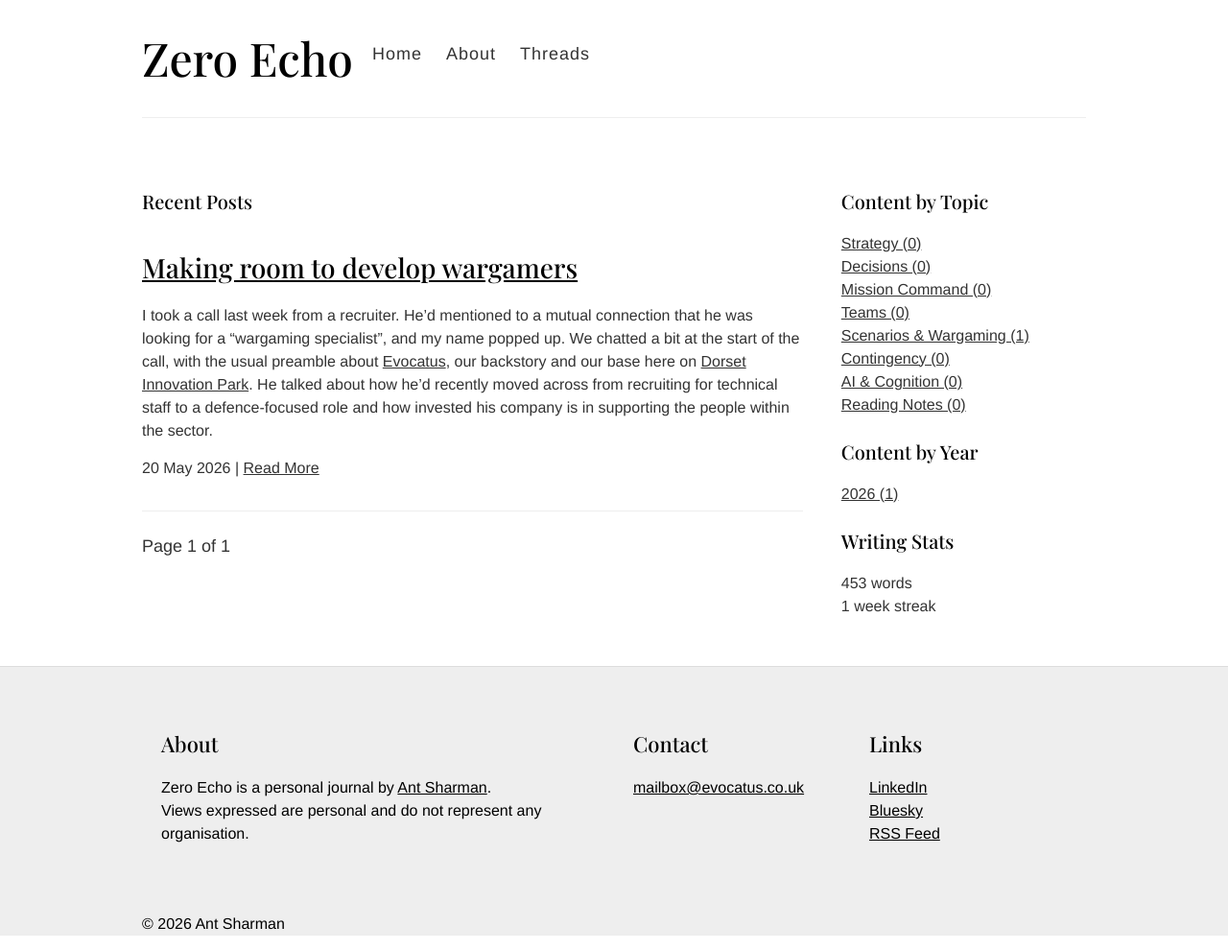
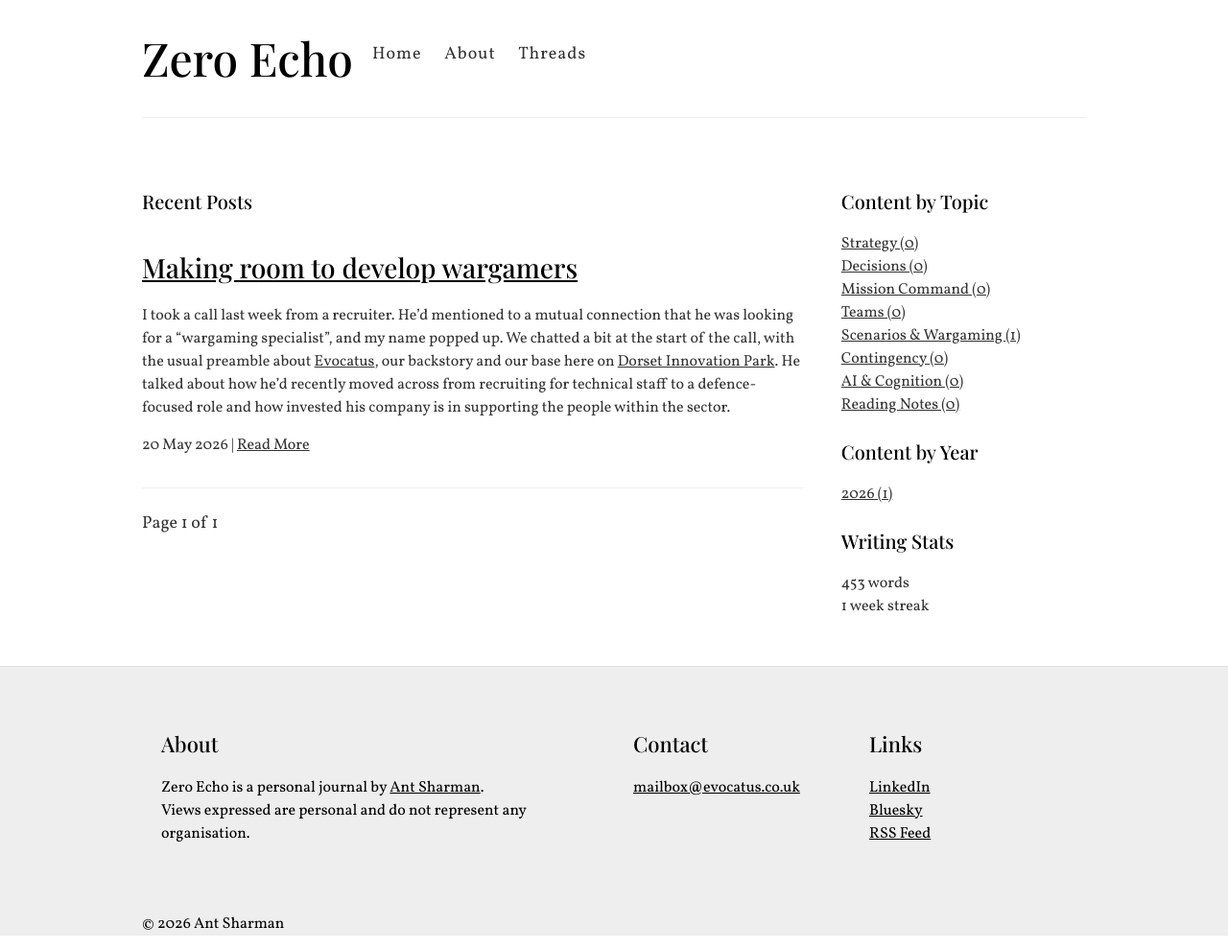
Before and after one commit to ClaudiusIngeniusEvocatus/Zero-Echo, a Jekyll site: the page built from index.html, in a window 1280 px wide. Shown: the whole page at 96% size. Built offline with Jekyll 4.4.1, drawn with Linux system fonts in a browser that asks for light colours; the list of posts is cut into pages by our own code.

Commit message:
Body typography: switch to Vollkorn humanist serif

```diff
--- a/_sass/_variables.scss
+++ b/_sass/_variables.scss
@@ -1,4 +1,4 @@
-
+@import url('https://fonts.googleapis.com/css2?family=Vollkorn:ital,wght@0,400;0,500;0,600;0,700;1,400;1,500;1,600;1,700&display=swap');
 //
 // VARIABLES
 //
@@ -15,9 +15,12 @@ $lightGray: #eee;
 $white: #fff;
 
 // Font stacks
-$playfair: "Playfair Display", serif;
-$helvetica: Helvetica, Arial, sans-serif;
-$helveticaNeue: "Helvetica Neue", Helvetica, Arial, sans-serif;
+$playfair: "Playfair Display", serif;  // headings — review pairing with Vollkorn body
+$vollkorn: "Vollkorn", Georgia, "Times New Roman", serif;
+// Body-font aliases now point at Vollkorn (was Helvetica). Existing references
+// across the SCSS files pick up the new font automatically.
+$helvetica: $vollkorn;
+$helveticaNeue: $vollkorn;
 
 // Mobile breakpoints
 @mixin mobile {
```
